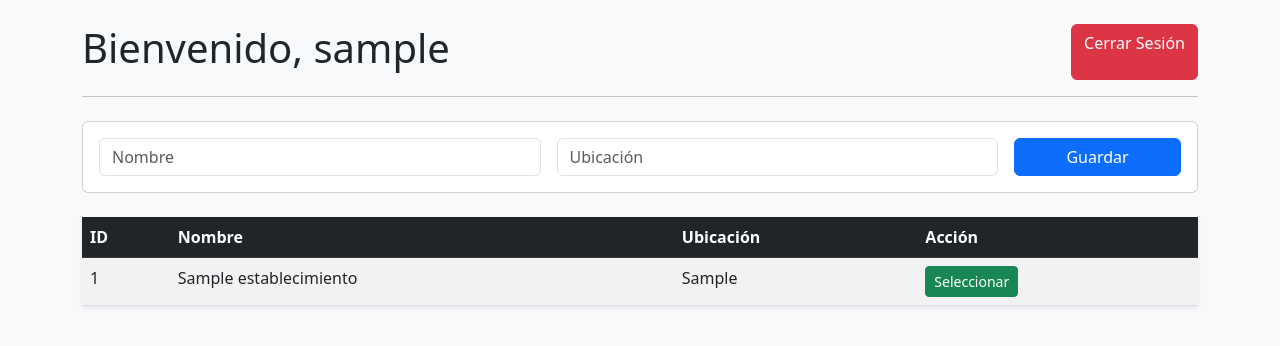
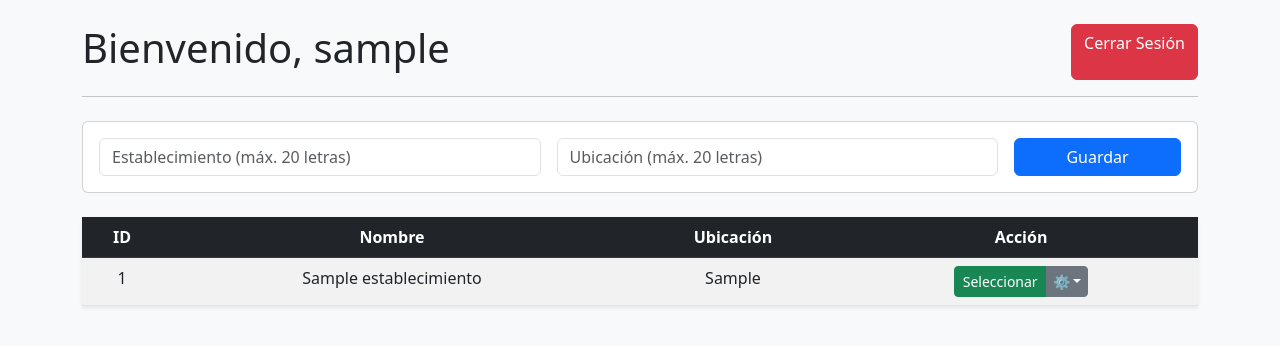
Before and after one commit to pincelarte/Vacunos_Donweb, a PHP site: page /gestion.php in a window 1280 px wide. Shown: the top 346 px of the page. Run offline with PHP 8.4, Linux system fonts and the light colour scheme; the visitor is signed in with stand-in values (Sample User, id 1); tables that the repository leaves empty or names only in its code hold one stand-in row (values such as "Sample post").

Commit message:
Se acomoda el archivo de gestion de estamblecimiento ocultando los botones mas sencibles, borrar y editar evitando erroees humanos

```diff
--- a/back/models/Establecimiento.php
+++ b/back/models/Establecimiento.php
@@ -13,26 +13,19 @@ class Establecimiento
     public function crear($nombre, $ubicacion)
     {
         $con = $this->db->conectar();
-
-        // INSERT INTO (Insertar en): Ahora usamos los nombres que VOS tenés en la DB [cite: 2026-01-28]
         $sql = "INSERT INTO establecimientos (nombre, ubicacion) VALUES (?, ?)";
         $stmt = $con->prepare($sql);
-
         return $stmt->execute([$nombre, $ubicacion]);
     }
 
     public function listarTodo()
     {
         $con = $this->db->conectar();
-
-        // SELECT * (Seleccionar todo): trae id, nombre, ubicacion e id_usuario tal cual están en tu tabla [cite: 2026-01-28]
         $sql = "SELECT * FROM establecimientos";
         $stmt = $con->query($sql);
-
         return $stmt->fetchAll(PDO::FETCH_ASSOC);
     }
 
-    // Busca un solo establecimiento por su ID para obtener su nombre [cite: 2026-01-28]
     public function obtenerPorId($id)
     {
         $con = $this->db->conectar();
@@ -41,4 +34,14 @@ class Establecimiento
         $stmt->execute([$id]);
         return $stmt->fetch(PDO::FETCH_ASSOC);
     }
+
+    public function eliminar($id)
+    {
+        $con = $this->db->conectar();
+        // Usamos el marcador '?' para que el ID se envíe de forma segura [cite: 2026-01-28]
+        $sql = "DELETE FROM establecimientos WHERE id = ?";
+        $stmt = $con->prepare($sql);
+        // execute (Ejecutar): despacha la orden a la base de datos [cite: 2026-01-28]
+        return $stmt->execute([$id]);
+    }
 }
--- a/front/gestion.php
+++ b/front/gestion.php
@@ -32,10 +32,10 @@ $listaEstablecimientos = $modelo->listarTodo();
             <div class="card-body">
                 <form action="../back/controllers/EstablecimientoController.php" method="POST" class="row g-3">
                     <div class="col-md-5">
-                        <input type="text" name="nombre_est" class="form-control" placeholder="Nombre" required>
+                        <input type="text" name="nombre_est" class="form-control" placeholder="Establecimiento (máx. 20 letras)" maxlength="20" required>
                     </div>
                     <div class="col-md-5">
-                        <input type="text" name="ubicacion_est" class="form-control" placeholder="Ubicación" required>
+                        <input type="text" name="ubicacion_est" class="form-control" placeholder="Ubicación (máx. 20 letras)" maxlength="20" required>
                     </div>
                     <div class="col-md-2">
                         <button type="submit" class="btn btn-primary w-100">Guardar</button>
@@ -47,28 +47,60 @@ $listaEstablecimientos = $modelo->listarTodo();
         <table class="table table-striped bg-white shadow-sm">
             <thead class="table-dark">
                 <tr>
-                    <th>ID</th>
-                    <th>Nombre</th>
-                    <th>Ubicación</th>
-                    <th>Acción</th>
+                    <th class="text-center">ID</th>
+                    <th class="text-center">Nombre</th>
+                    <th class="text-center">Ubicación</th>
+                    <th class="text-center">Acción</th>
                 </tr>
             </thead>
             <tbody>
                 <?php foreach ($listaEstablecimientos as $est): ?>
                     <tr>
-                        <td><?php echo $est['id']; ?></td>
-                        <td><?php echo $est['nombre']; ?></td>
-                        <td><?php echo $est['ubicacion']; ?></td>
-                        <td>
-                            <a href="ver_vacas.php?id=<?php echo $est['id']; ?>" class="btn btn-sm btn-success">
-                                Seleccionar
-                            </a>
+                        <td class="text-center"><?php echo $est['id']; ?></td>
+                        <td class="text-center"><?php echo $est['nombre']; ?></td>
+                        <td class="text-center"><?php echo $est['ubicacion']; ?></td>
+                        <td class="text-center">
+                            <div class="btn-group">
+                                <a href="ver_vacas.php?id=<?php echo $est['id']; ?>" class="btn btn-sm btn-success">Seleccionar</a>
+
+                                <button type="button" class="btn btn-sm btn-secondary dropdown-toggle dropdown-toggle-split" data-bs-toggle="dropdown" aria-expanded="false">
+                                    ⚙️
+                                </button>
+
+                                <ul class="dropdown-menu shadow">
+                                    <li>
+                                        <a class="dropdown-item" href="editar_establecimiento.php?id=<?php echo $est['id']; ?>">✏️ Editar</a>
+                                    </li>
+                                    <li>
+                                        <hr class="dropdown-divider">
+                                    </li>
+                                    <li>
+                                        <button class="dropdown-item text-danger" onclick="confirmarBorrado(<?php echo $est['id']; ?>, '<?php echo $est['nombre']; ?>')">
+                                            🗑️ Borrar
+                                        </button>
+                                    </li>
+                                </ul>
+                            </div>
                         </td>
                     </tr>
                 <?php endforeach; ?>
             </tbody>
         </table>
     </div>
+    <script>
+        function confirmarBorrado(id, nombre) {
+            // Pedimos al usuario que escriba 'borrar' para confirmar [cite: 2026-01-24]
+            let confirmacion = prompt("Para eliminar el establecimiento '" + nombre + "', escriba 'borrar':");
+
+            if (confirmacion === 'borrar') {
+                // Si escribió bien, lo mandamos al controlador [cite: 2026-01-28]
+                window.location.href = "../back/controllers/EstablecimientoController.php?accion=eliminar&id=" + id;
+            } else if (confirmacion !== null) {
+                alert("Palabra incorrecta. No se eliminó el establecimiento.");
+            }
+        }
+    </script>
+    <script src="https://cdn.jsdelivr.net/npm/bootstrap@5.3.0/dist/js/bootstrap.bundle.min.js"></script>
 </body>
 
 </html>
--- a/front/ver_vacas.php
+++ b/front/ver_vacas.php
@@ -71,7 +71,7 @@ $exito = $_GET['exito'] ?? null;
 
 <body class="bg-light">
     <div class="container mt-4">
-        <h1>Vacunos en: <?php echo $nombreEst; ?></h1>
+        <h1><?php echo $nombreEst; ?></h1>
         <a href="gestion.php" class="btn btn-secondary mb-3">Volver a Gestión</a>
         <hr>
 
```
Also changed, not shown: back/controllers/EstablecimientoController.php (+15 -8 lines).
